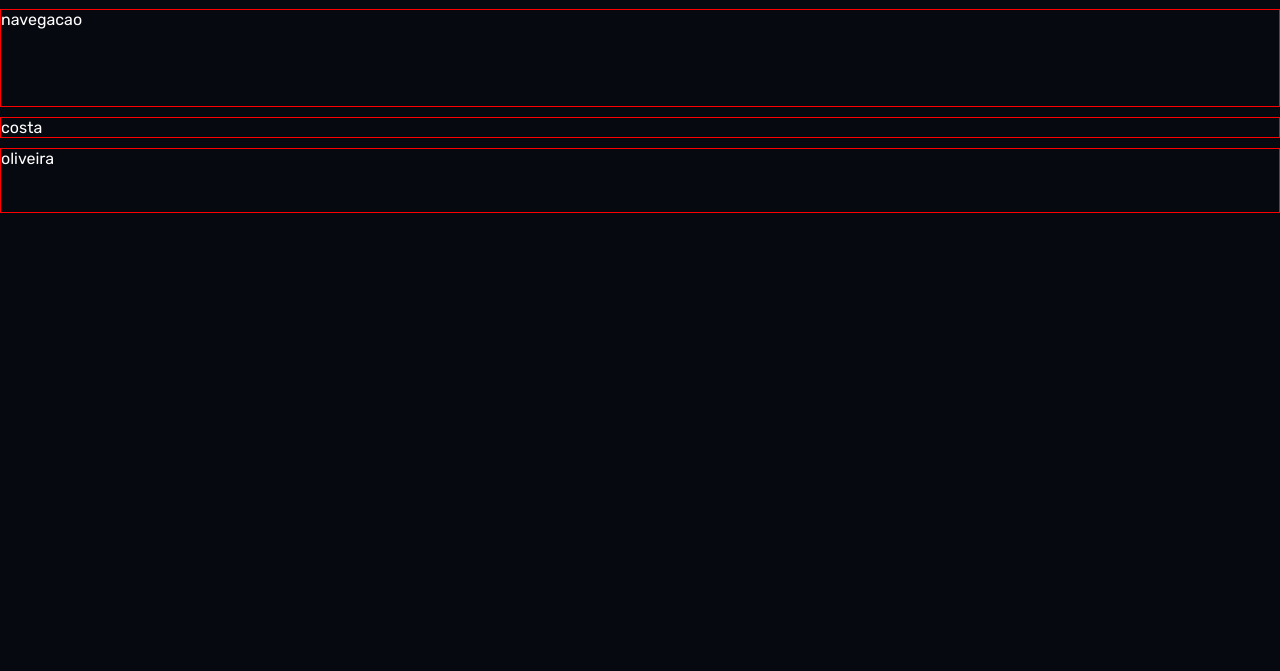
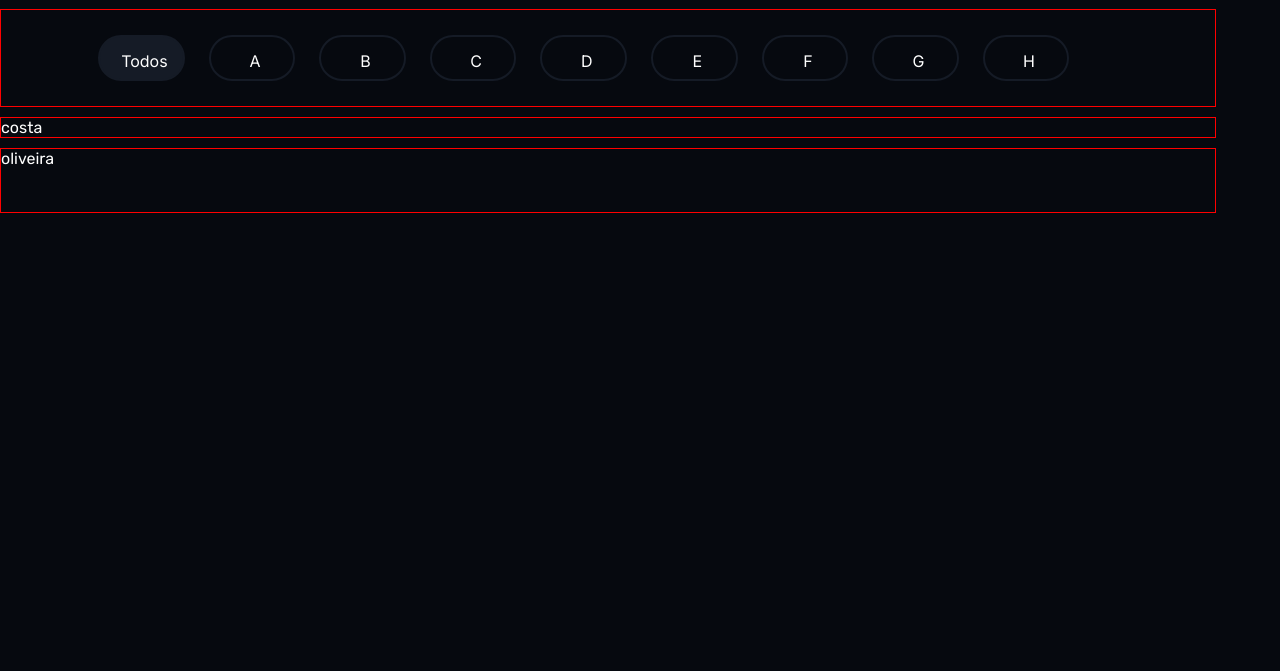
Before and after one commit to jean-devbr/clonePlataformaAnime, a plain HTML site: page index.html in a window 1280 px wide. Shown: the part 129-800 px from the top of the page. Drawn offline with Linux system fonts and the light colour scheme.

Commit message:
colocando navegacao

```diff
--- a/css/style.css
+++ b/css/style.css
@@ -11,13 +11,14 @@ body {
     color: #ffffff;
     font-family: "Rubik", sans-serif;
     font-weight: 400;
+
 }
 #conteine > .teste1, #conteine > .teste2, #conteine > .teste3, #conteine > .teste4{
     border: 1px solid red;
 }
 #conteine {
     display: grid;
-    grid-template-columns: 100% 1216px 1216px 100%;
+    grid-template-columns: 1216px 1216px 1216px 1216px;
     grid-template-rows: 128px 98px auto 65px;
     grid-template-areas:
         'cabecario'
@@ -25,6 +26,7 @@ body {
         'conteudo'
         'rodape';
     row-gap: 10px;
+
 
 }
 
@@ -38,6 +40,7 @@ header {
     justify-content: center;
     align-items: center;
     gap: 72px;
+
 }
 #titulo {
     width: 134px;
@@ -104,3 +107,47 @@ input:focus {
     background-color: #FFFFFF;
     color: #FFFFFF;
 }
+nav {
+    display: flex;
+    align-items: center;
+
+
+
+}
+ul {
+
+    list-style: none;
+    display: flex;
+    width: 80%;
+    justify-content: space-around;
+    margin-left: 8%;
+    gap: 24px;
+
+
+
+
+}
+
+li {
+    border: 2px solid #151B26;
+    width: 108px;
+    height: 46px;
+    border-radius: 37px;
+    padding: 8px 4px 6px 10px;
+    text-align: center;
+    font-family: "Inter", sans-serif;
+    font-weight: 400;
+    font-style: normal;
+    line-height: 32px;
+    letter-spacing: 7%;
+
+
+}
+li:hover {
+    background-color: #00A3FF;
+}
+
+li#destaque {
+    background-color: #151B26;
+
+}
--- a/index.html
+++ b/index.html
@@ -26,7 +26,17 @@
             </div>
         </header>
         <nav class="teste4">
-            navegacao
+            <ul>
+                <li id="destaque"><a href="#">Todos</a></li>
+                <li><a href="#">A</a></li>
+                <li><a href="#">B</a></li>
+                <li><a href="#">C</a></li>
+                <li><a href="#">D</a></li>
+                <li><a href="#">E</a></li>
+                <li><a href="#">F</a></li>
+                <li><a href="#">G</a></li>
+                <li><a href="#">H</a></li>
+            </ul>
         </nav>
         <main class="teste2">
             costa
```
